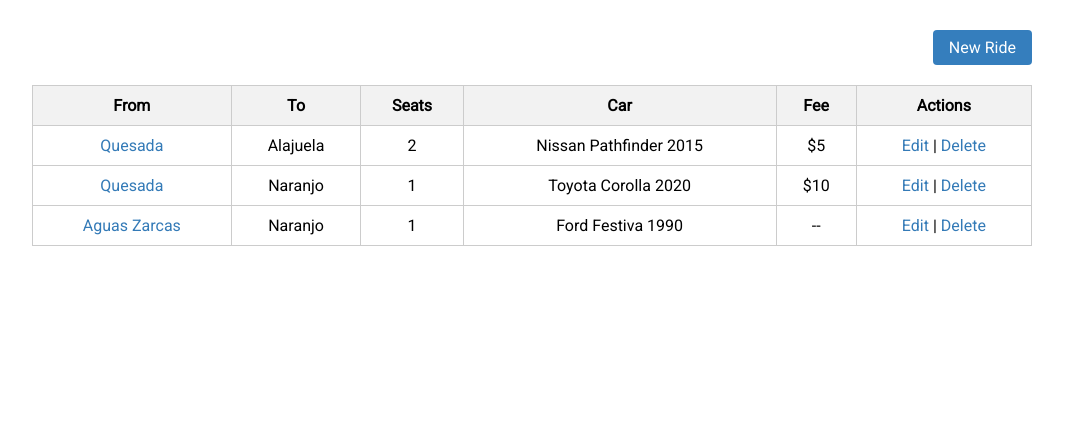
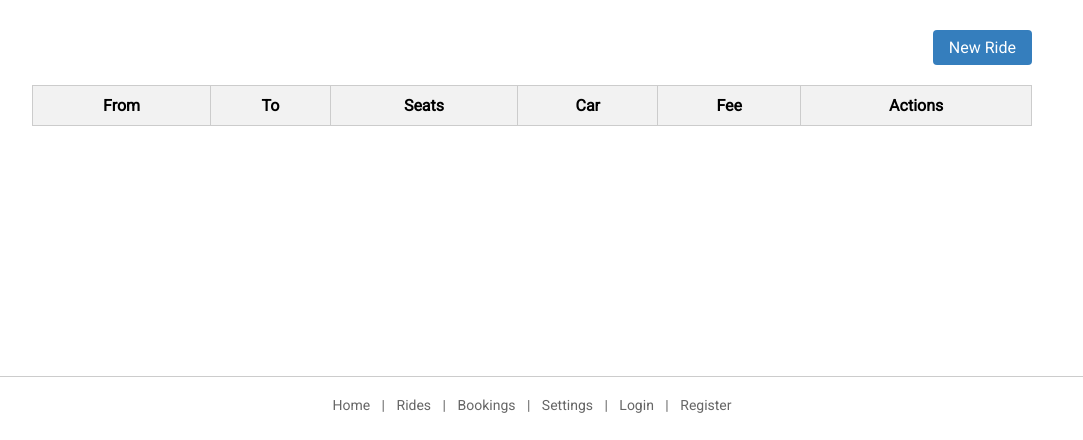
Before and after one commit to JustinSr28/Proyecto-2-JS, a plain HTML site: page myRides.html in a window 1280 px wide. Shown: the part 345-785 px from the top of the page, without its empty margins (108-1191 px from the left). Drawn offline with Linux system fonts and the light colour scheme.

Commit message:
Correccion de lista de rides del usuario

```diff
--- a/myRides.html
+++ b/myRides.html
@@ -6,6 +6,8 @@
     <title>Proyecto 01</title>
     <link rel="stylesheet" href="CSS/stylesRides.css">
     <link href="https://fonts.googleapis.com/css2?family=Roboto&display=swap" rel="stylesheet">
+    <script src="JS/app.js"></script>
+    <script src="JS/LoadMyRides.js"></script>
 
 </head>
 
@@ -52,31 +54,7 @@
                 <th>Actions</th>
             </tr>
         </thead>
-        <tbody>
-            <tr>
-                <td><a href="#">Quesada</a></td>
-                <td>Alajuela</td>
-                <td>2</td>
-                <td>Nissan Pathfinder 2015</td>
-                <td>$5</td>
-                <td><a href="EditRide.html">Edit</a> | <a href="#">Delete</a></td>
-            </tr>
-            <tr>
-                <td><a href="#">Quesada</a></td>
-                <td>Naranjo</td>
-                <td>1</td>
-                <td>Toyota Corolla 2020</td>
-                <td>$10</td>
-                <td><a href="EditRide.html">Edit</a> | <a href="#">Delete</a></td>
-            </tr>
-            <tr>
-                <td><a href="#">Aguas Zarcas</a></td>
-                <td>Naranjo</td>
-                <td>1</td>
-                <td>Ford Festiva 1990</td>
-                <td>--</td>
-                <td><a href="EditRide.html">Edit</a> | <a href="#">Delete</a></td>
-            </tr>
+        <tbody id="rides_list">
         </tbody>
     </table>
     </main>
```
Also changed, not shown: NewRide.html (+8 -4 lines).
